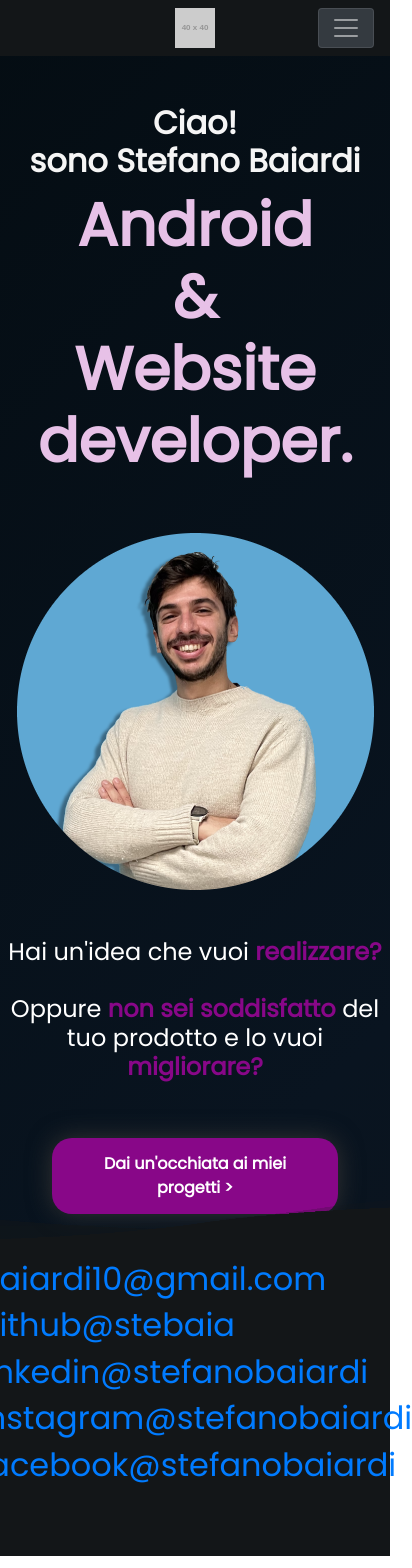
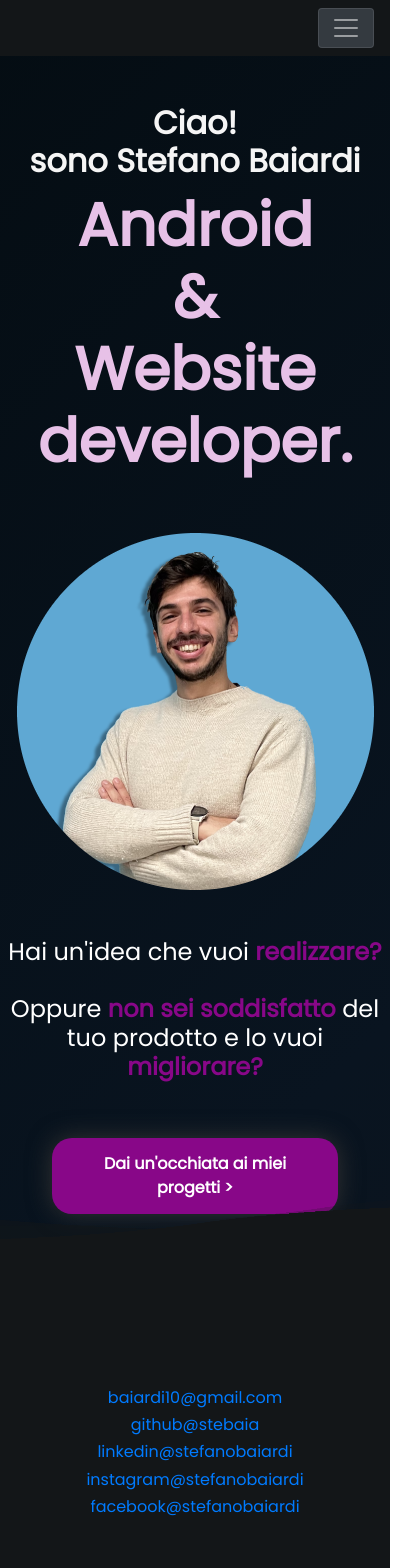
Before and after one commit to stebaia/sbaiardi-portfolio, an Angular app: page /home in a window 390 px wide. Shown: the top 1568 px of the page, 412 px wide, since content can reach past the window. Built offline with nearby package versions, Linux system fonts and the light colour scheme.

Commit message:
footer change

```diff
--- a/src/app/components/footer/footer.component.css
+++ b/src/app/components/footer/footer.component.css
@@ -1,10 +1,10 @@
 .div-container{
     background-color: #131618;
-    height: 300px;
+    height: 400px;
 }
 
 .container-box{
-    height: 80%;
+    height: 100%;
     display: flex;
     justify-content: center;
     align-items: center;
@@ -13,6 +13,16 @@
 .center {
     height: auto;
     width: auto;
+}
 
+.p, p {
+    background-color: #131618;
+}
 
+@media only screen and (max-width: 600px){
+
+    .h2, h2 {
+        text-align: center;
+        font-size:medium;
+    }
 }
--- a/src/app/components/footer/footer.component.html
+++ b/src/app/components/footer/footer.component.html
@@ -1,13 +1,11 @@
 <div class="div-container">
     <div class="container-box">
+    <div class="row">
         <div class="center">
-
-
 
                     <h2>
                         <a href="mailto: baiardi10@gmail.com">baiardi10@gmail.com</a>
                     </h2>
-
 
                 <h2>
                     <a href="https://github.com/stebaia">github@stebaia</a>
@@ -24,7 +22,9 @@
 
 
         </div>
+
     </div>
 
 </div>
-<p class="ml-5 text-white">Stefano Baiardi (V 1.0.0) - Copyright @ 2021 Portfolio personale, sviluppato in Angular12</p>
+
+</div>
--- a/src/app/components/sidebar/sidebar.component.html
+++ b/src/app/components/sidebar/sidebar.component.html
@@ -4,7 +4,7 @@
           <!-- hidden spacer to center brand on mobile --></span>
 
       <a class="navbar-brand-two mx-auto d-lg-none d-inline-block" href="#">
-          <img src="//placehold.it/40?text=LOGO" alt="logo">
+
       </a>
       <div class="w-100 text-right">
           <button class="navbar-toggler bg-dark" type="button" data-toggle="collapse" data-target="#myNavbar">
```
